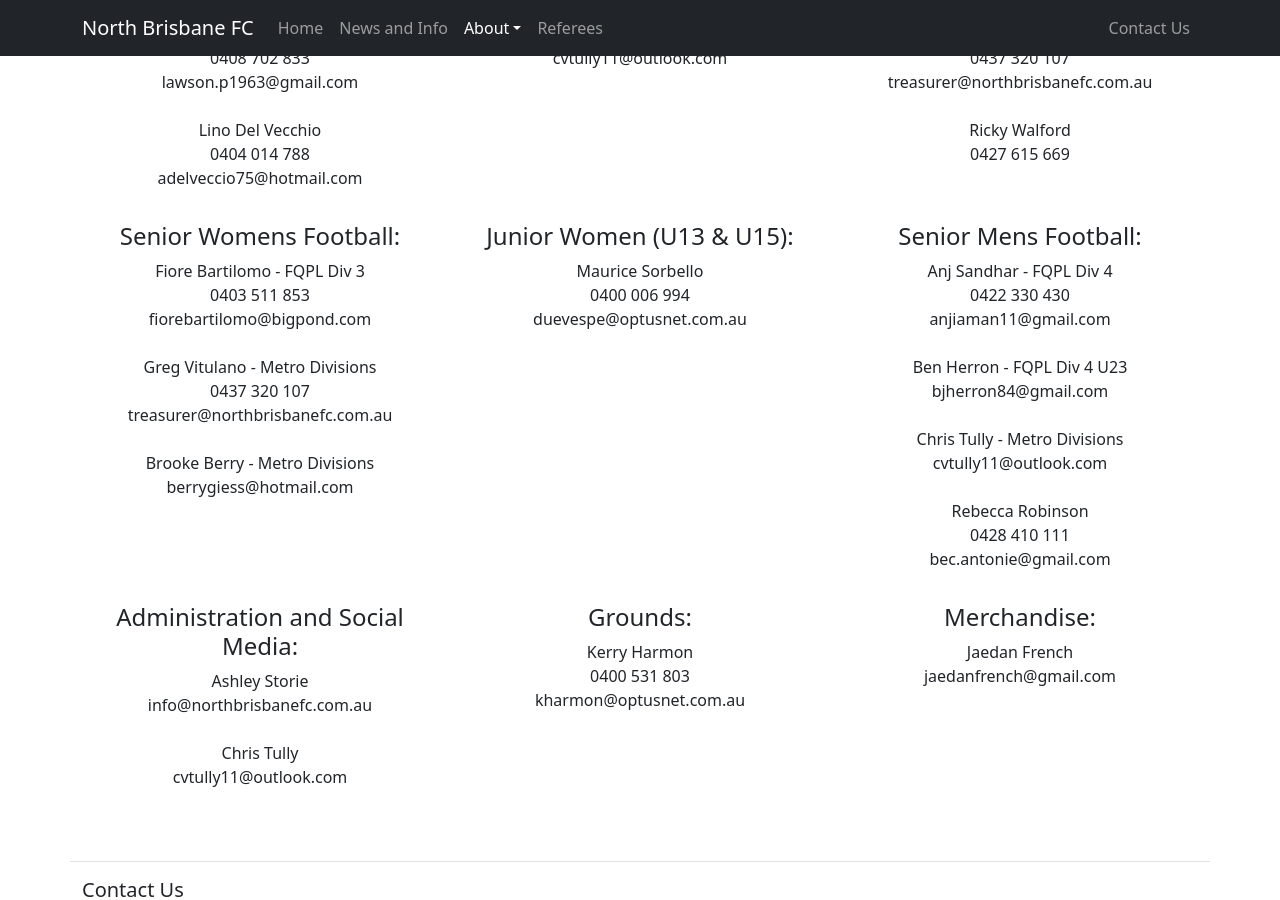
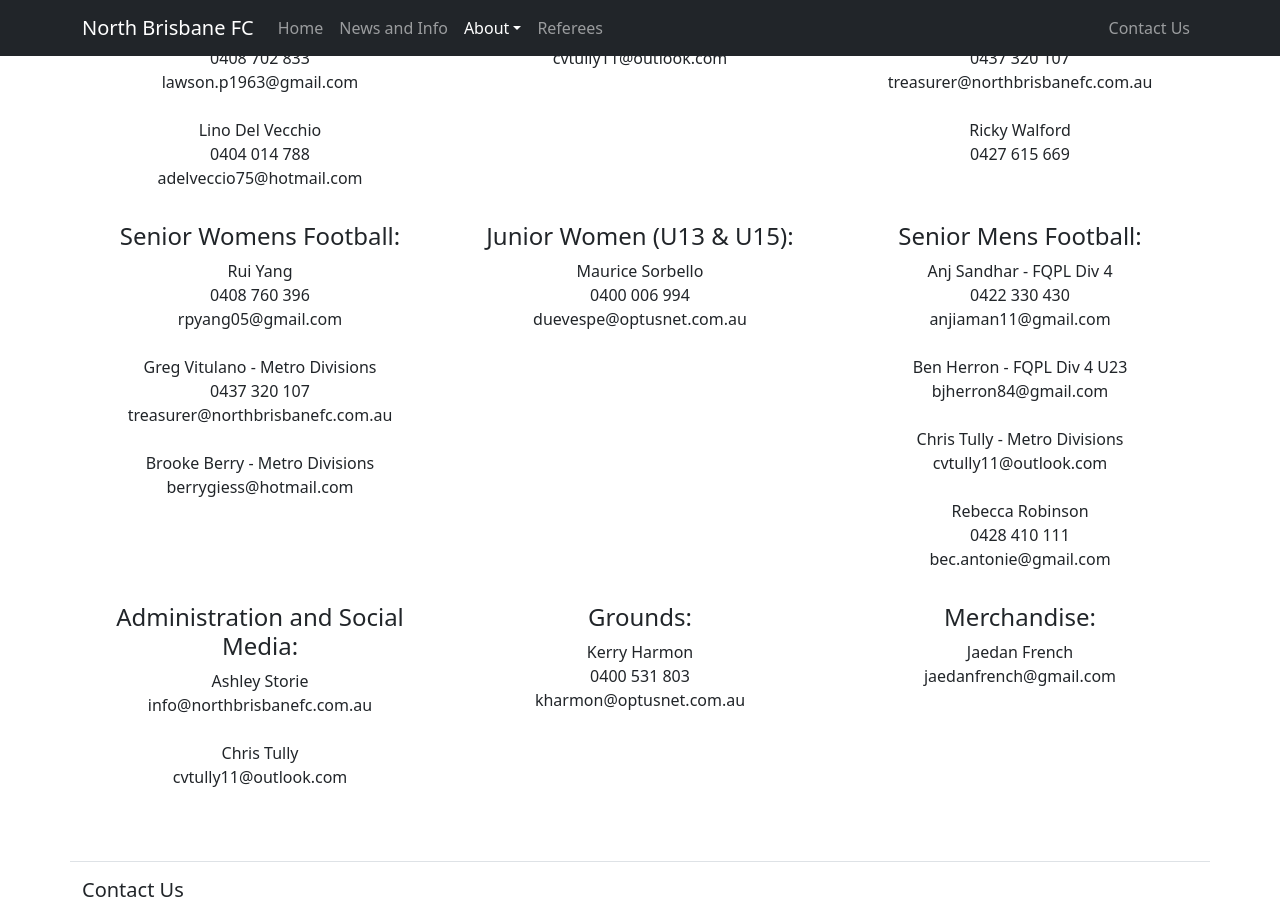
Before and after one commit to technicalnbfc/technicalnbfc.github.io, a Jekyll site: the page built from about/committee.html, in a window 1280 px wide and 900 px high, scrolled down 377 px. Built offline with Jekyll 4.4.1, drawn with Linux system fonts in a browser that asks for light colours; nearby versions of some CDN libraries.

Commit message:
updated womens team contact

```diff
--- a/about/committee.html
+++ b/about/committee.html
@@ -67,9 +67,9 @@ title: Committee
   <div class="row align-items-start clearfix pt-2">
     <div class="col-sm">
       <h4>Senior Womens Football:</h4>
-      <p class="mb-0">Fiore Bartilomo - FQPL Div 3</p>
-      <p class="mb-0">0403 511 853</p>
-      <p class="mb-0">fiorebartilomo@bigpond.com</p>
+      <p class="mb-0">Rui Yang</p>
+      <p class="mb-0">0408 760 396</p>
+      <p class="mb-0">rpyang05@gmail.com</p>
       <br>
       <p class="mb-0">Greg Vitulano - Metro Divisions</p>
       <p class="mb-0">0437 320 107</p>
```
